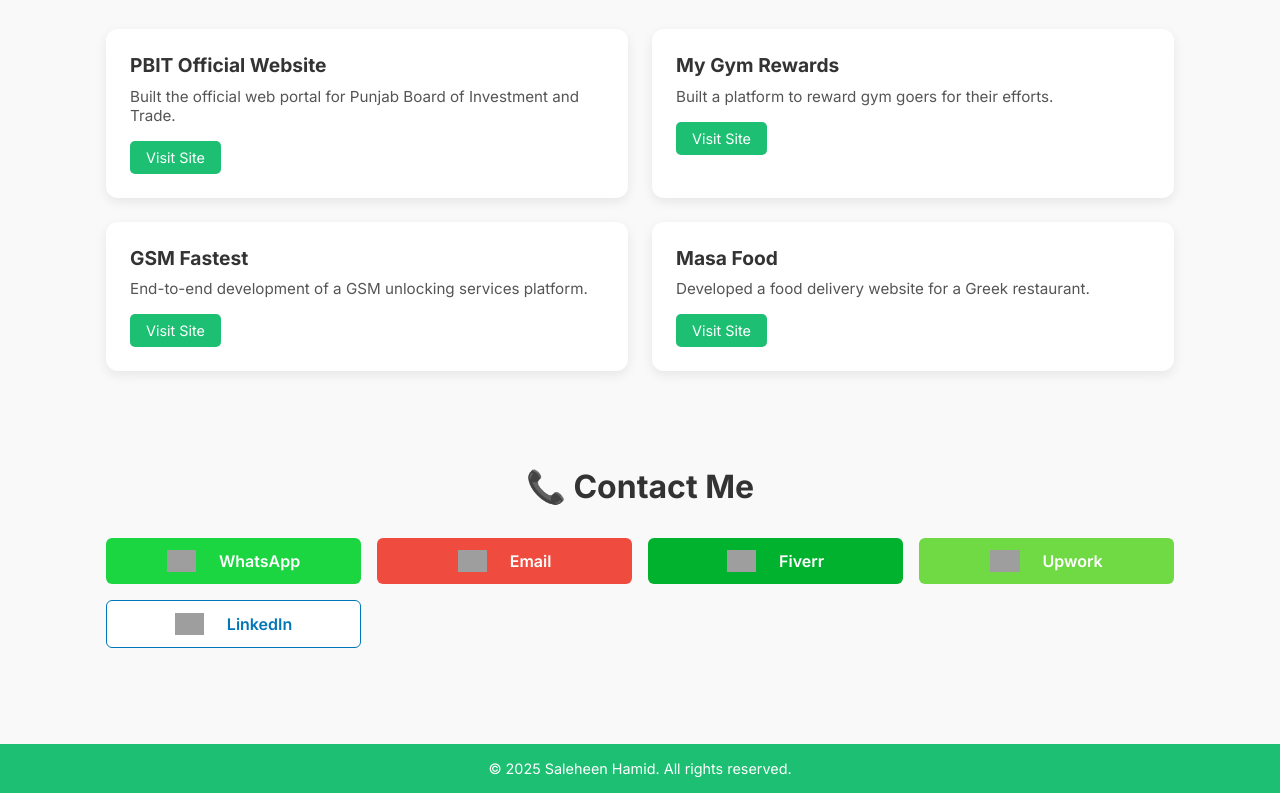
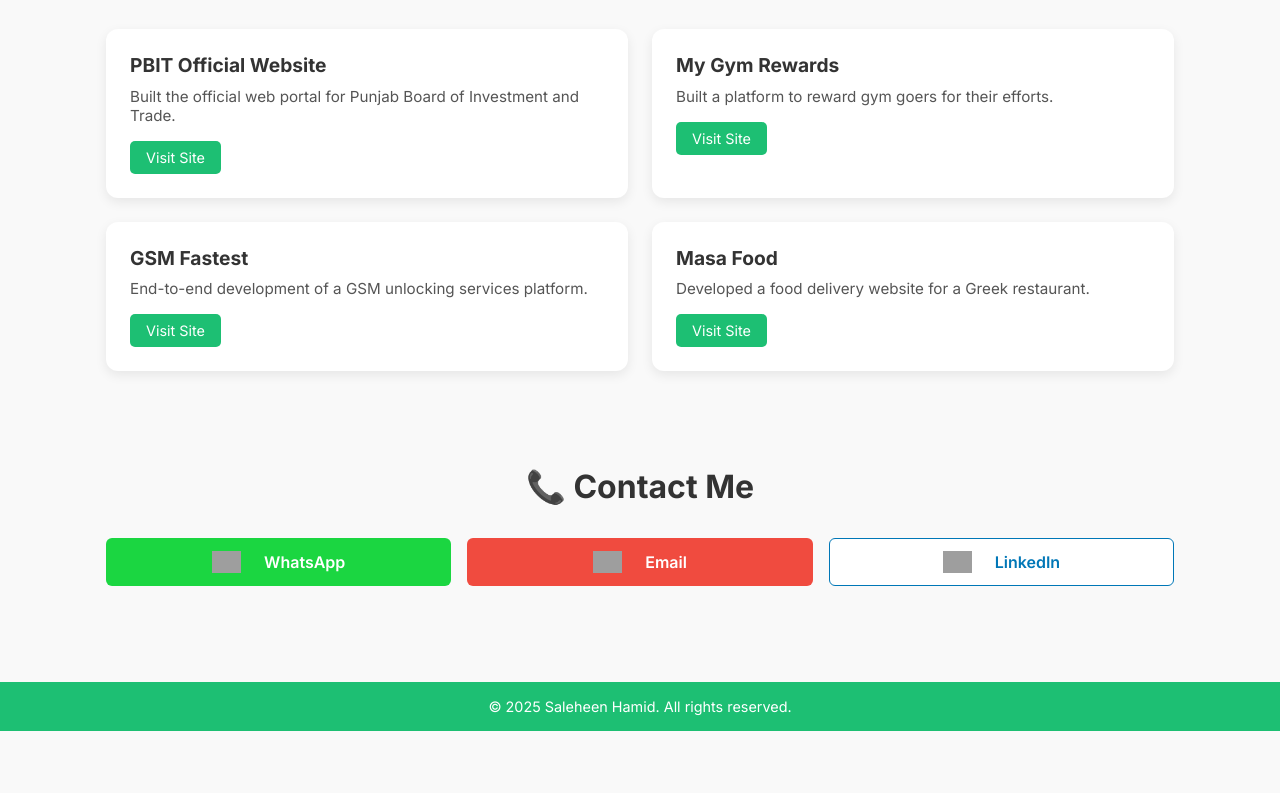
Before and after one commit to SaleheenHamid/SaleheenHamid.github.io, a plain HTML site: page index.html in a window 1280 px wide. Shown: the part 1458-2251 px from the top of the page. After the commit the page ends 2189 px from the top, so only its background shows below. Drawn offline with Linux system fonts and the light colour scheme; grey boxes are pictures that could not be loaded.

Commit message:
add check

```diff
--- a/index.html
+++ b/index.html
@@ -337,8 +337,8 @@
   <div class="contact-links">
     <a class="wa" href="https://wa.me/923124209686" target="_blank"><img src="https://cdn-icons-png.flaticon.com/512/124/124034.png" alt="WhatsApp"> WhatsApp</a>
     <a class="email" href="mailto:saleheen.hamid@gmail.com"><img src="https://cdn-icons-png.flaticon.com/512/732/732200.png" alt="Email"> Email</a>
-    <a class="fvr" href="https://www.fiverr.com/saleheenhamid" target="_blank"><img src="https://cdn.worldvectorlogo.com/logos/fiverr-1.svg" alt="Fiverr"> Fiverr</a>
-    <a class="upw" href="https://upwork.com/freelancers/saleheenhamid" target="_blank"><img src="https://cdn.worldvectorlogo.com/logos/upwork-1.svg" alt="Upwork"> Upwork</a>
+    <a class="fvr personal_info" href="https://www.fiverr.com/saleheenhamid" target="_blank"><img src="https://cdn.worldvectorlogo.com/logos/fiverr-1.svg" alt="Fiverr"> Fiverr</a>
+    <a class="upw personal_info" href="https://upwork.com/freelancers/saleheenhamid" target="_blank"><img src="https://cdn.worldvectorlogo.com/logos/upwork-1.svg" alt="Upwork"> Upwork</a>
     <a class="linkedin" href="https://www.linkedin.com/in/saleheenhamid" target="_blank"><img src="https://cdn-icons-png.flaticon.com/512/174/174857.png" alt="LinkedIn"> LinkedIn</a>
   </div>
 </section>
```
